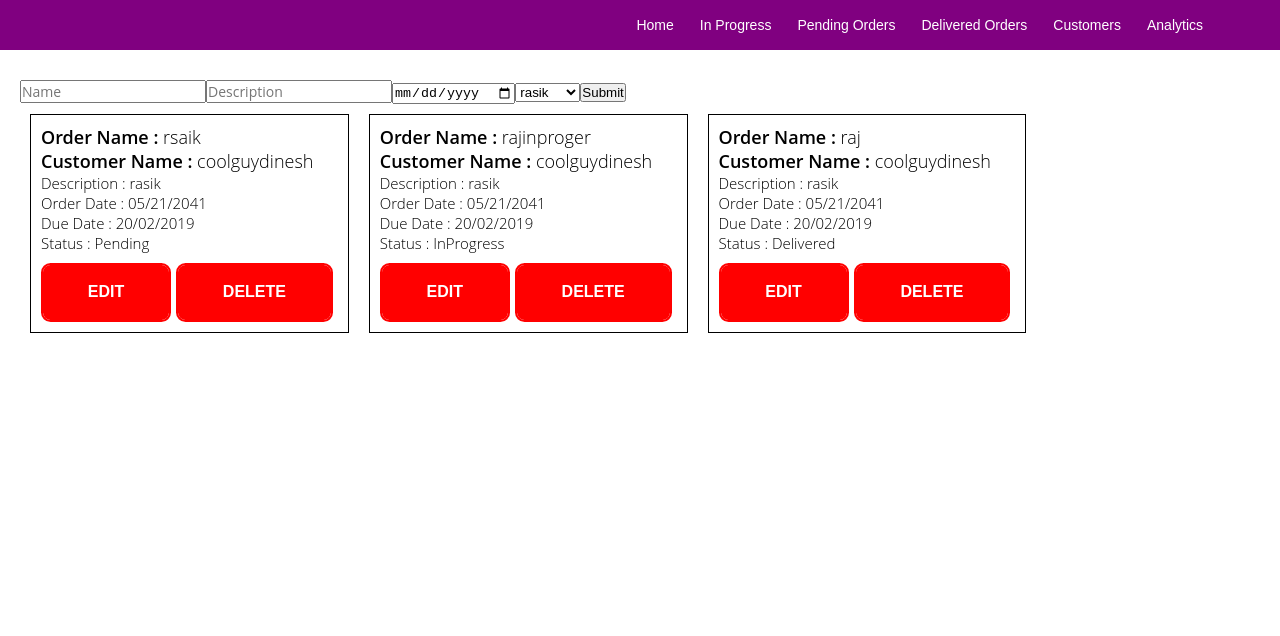
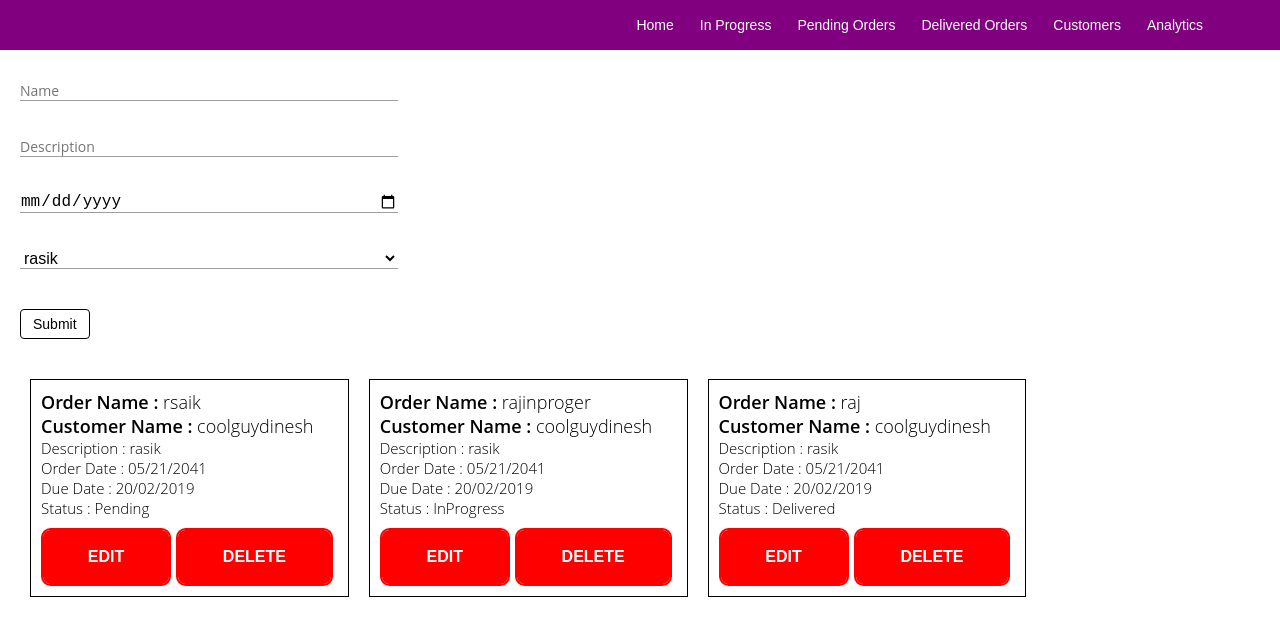
Before and after one commit to TopDEV-fs/Business_WEBAPP_Template, a React (Create React App) app: page / in a window 1280 px wide. Both pictures are taken after a click on the button "Add Order". Shown: the top 636 px of the page. Built offline with nearby package versions, Linux system fonts and the light colour scheme.

Commit message:
added global css for form input and select

```diff
--- a/src/components/addOrder.js
+++ b/src/components/addOrder.js
@@ -35,17 +35,53 @@ class addOrders extends Component {
    }
   render() {
     return (
-      <div>
+      <div className="addOrderFormContainer">
          <form onSubmit={this.handleFormSubmit}>
-            <input type="text" placeholder="Name" name="orderName" onChange={this.handleInputChange}/>
-            <input type="text" placeholder="Description" name="Description" onChange={this.handleInputChange}/>
-            <input type="date" placeholder="DueDate" name="dueDate" onChange={this.handleInputChange}/>
-            <select name="customerName" onChange={this.handleInputChange}>
-               {this.props.customers && this.props.customers.map((customer, key) => (
-                  <option key={key}>{customer.customerName}</option>
-               ))}
-            </select>
-            <input type="submit"/>
+            < div className = "field orderName" >
+              < input type = "text"
+              placeholder = "Name"
+              name = "orderName"
+              onChange = {
+                this.handleInputChange
+              }
+              />
+            </div>
+            <div className="field description">
+              < input type = "text"
+              placeholder = "Description"
+              name = "Description"
+              onChange = {
+                this.handleInputChange
+              }
+              />
+            </div>
+            <div className="field duedate">
+                < input type = "date"
+                placeholder = "DueDate"
+                name = "dueDate"
+                onChange = {
+                  this.handleInputChange
+                }
+                />
+            </div>
+            <div className="field customername">
+                < select name = "customerName"
+                onChange = {
+                    this.handleInputChange
+                  } > {
+                    this.props.customers && this.props.customers.map((customer, key) => ( <
+                      option key = {
+                        key
+                      } > {
+                        customer.customerName
+                      } < /option>
+                    ))
+                  } <
+                  /select>
+            </div>
+            <div className="action-container" >
+              <input type="submit" className="action primary" />
+            </div>
          </form>
       </div>
     );
--- a/src/css/addOrder.css
+++ b/src/css/addOrder.css
@@ -2,3 +2,57 @@ form input[type="text"]{
    font-size: 14px;
    font-family: 'open sans';
 }
+
+.addOrderFormContainer {
+    width: 30%;
+    margin-bottom: 30px;
+}
+
+.action-container {
+    margin: 20px 0;
+}
+
+form .field {
+    margin-bottom: 15px;
+}
+
+input:not([type]), input[type=text], input[type=password], input[type=email], input[type=url], input[type=time], input[type=date], input[type=datetime], input[type=datetime-local], input[type=tel], input[type=number], input[type=search], textarea, select {
+    background-color: transparent;
+    border: none;
+    border-bottom: 1px solid #9e9e9e;
+    border-radius: 0;
+    outline: none;
+    height: 20px;
+    width: 100%;
+    font-size: 16px;
+    margin: 0 0 20px 0;
+    padding: 0;
+    box-shadow: none;
+    box-sizing: content-box;
+    transition: all 0.3s;
+}
+input:not([type]):focus, input[type=text]:focus, input[type=password]:focus, input[type=email]:focus, input[type=url]:focus, input[type=time]:focus, input[type=date]:focus, input[type=datetime]:focus, input[type=datetime-local]:focus, input[type=tel]:focus, input[type=number]:focus, input[type=search]:focus, textarea:focus, select:focus {
+    border-bottom: 1px solid purple;
+    box-shadow: 0 1px 0 0 purple;
+}
+
+.action.primary {
+    text-align: center;
+    vertical-align: middle;
+    cursor: pointer;
+    background-image: none;
+    border: 1px solid #000;
+    white-space: nowrap;
+    padding: 6px 12px;
+    font-size: 14px;
+    border-radius: 4px;
+    color: #000;
+    background-color: #fff;
+    transition: all 0.1s;
+}
+
+.action.primary:active, .action.primary:focus, .action.primary:hover {
+    color: #fff;
+    background-color: purple;
+    border-color: purple;
+}
```
